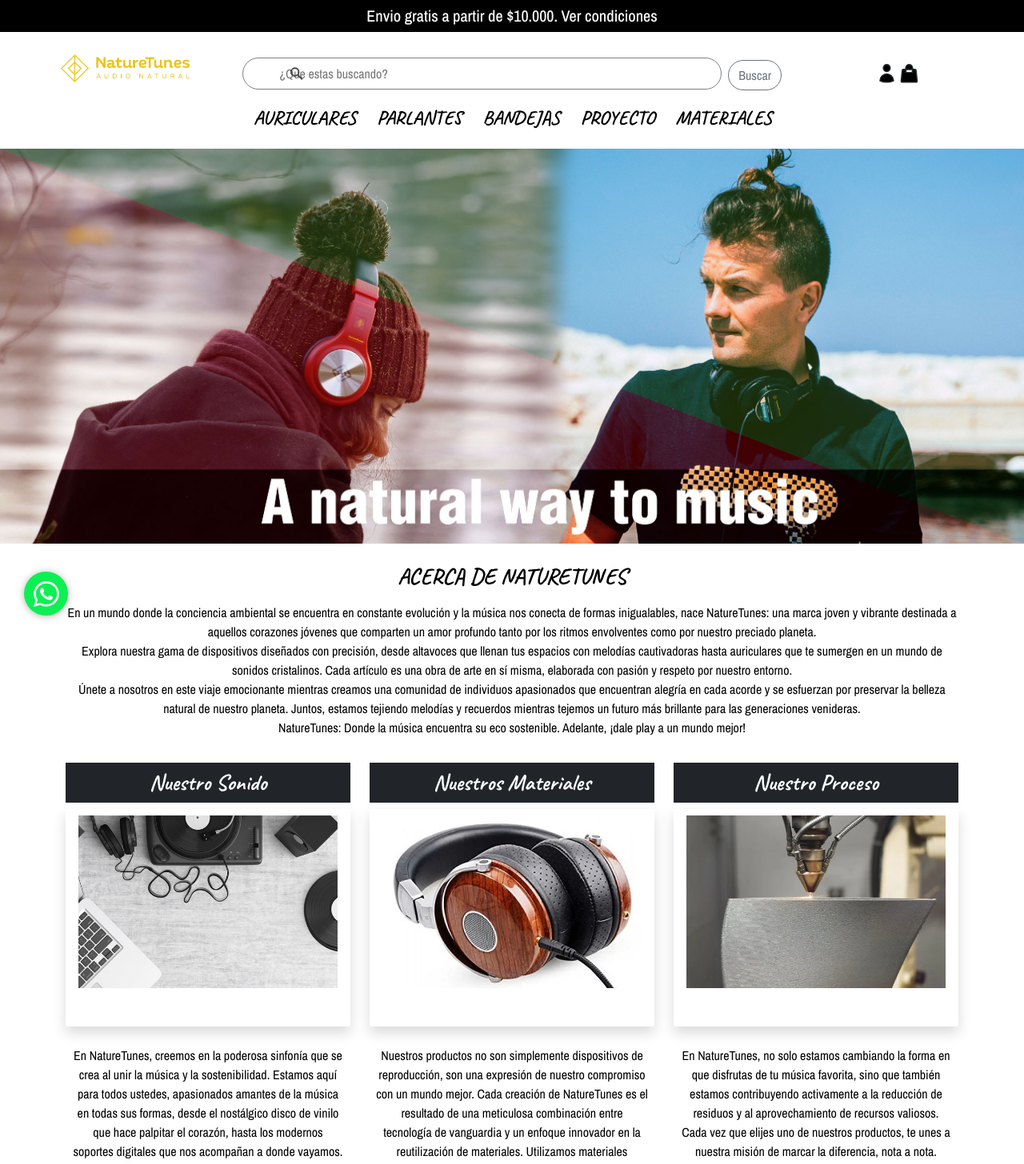
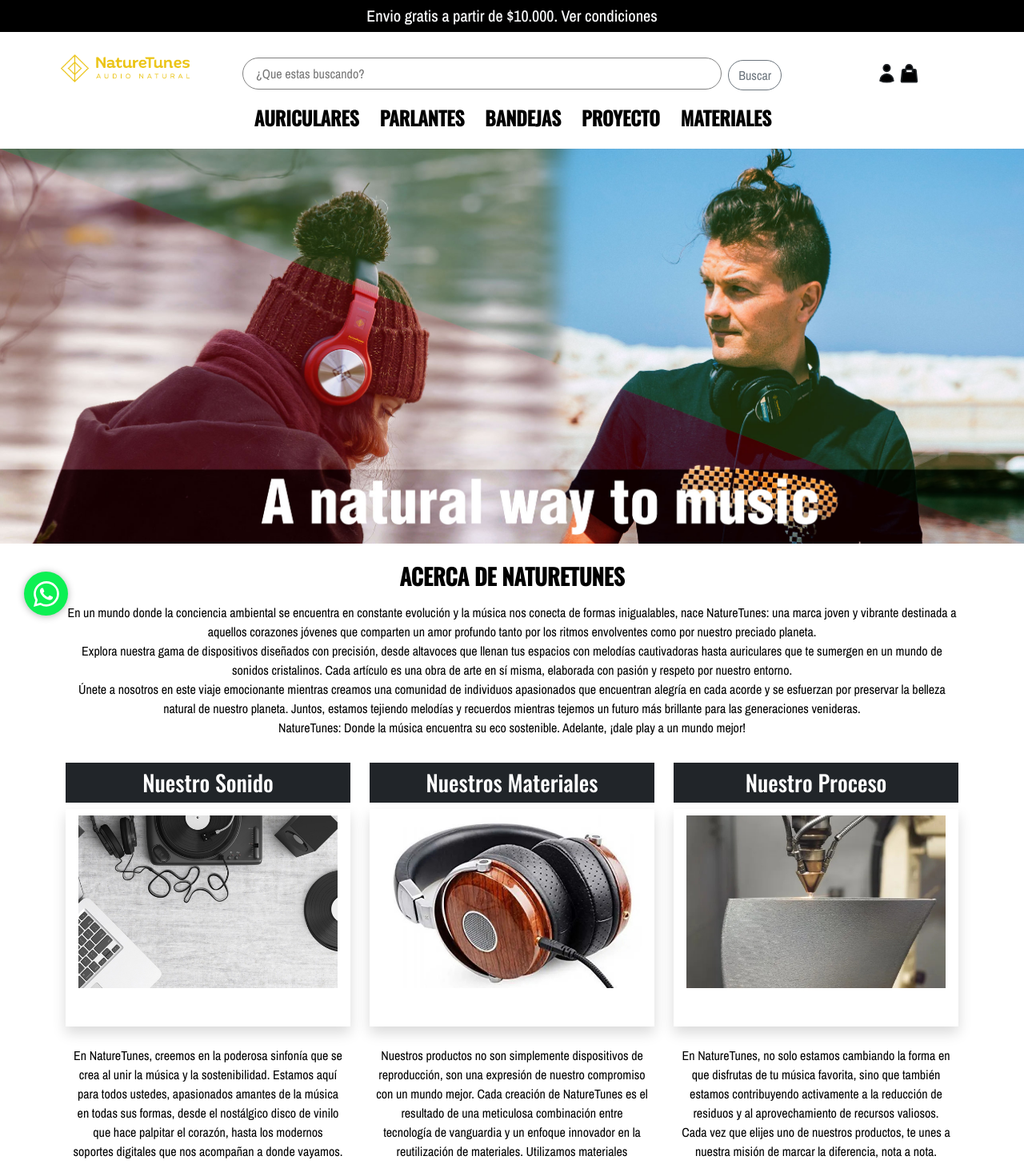
Before and after one commit to MaxiPrandi/NatureTunes, a React (Vite) app in the folder Front/: page / in a window 1280 px wide. Shown: the top 1456 px of the page at 80% size. Built offline with nearby package versions, Linux system fonts and the light colour scheme.

Commit message:
fuente Oswald

```diff
--- a/Front/public/styles/App.css
+++ b/Front/public/styles/App.css
@@ -1,5 +1,5 @@
-@import url('https://fonts.googleapis.com/css2?family=Caveat:wght@400;500;600;700&family=Roboto:wght@100&display=swap');
-@import url('https://fonts.googleapis.com/css2?family=Archivo+Narrow:ital,wght@0,400;0,500;0,600;0,700;1,400;1,500;1,600;1,700&family=Roboto:wght@100&display=swap');
+@import url('https://fonts.googleapis.com/css2?family=Archivo+Narrow:ital,wght@0,400;0,500;0,600;0,700;1,400;1,500;1,600;1,700&family=Oswald:wght@500&family=Roboto:wght@100&display=swap');
+@import url('https://fonts.googleapis.com/css2?family=Oswald:wght@200&display=swap');
 
 * {
   font-family: 'Archivo Narrow', Arial, sans-serif;
@@ -19,8 +19,8 @@
 }
 
 h2,h3,h4 {
-  font-family: 'Caveat';
-  font-weight: 600;
+  font-family: 'Oswald', sans-serif;
+  font-weight: 400;
 }
 
 .navbar {
@@ -68,7 +68,7 @@ h2,h3,h4 {
 
 
 .linkk {
-  font-family: 'Caveat';
+  font-family: 'Oswald';
   text-decoration: none;
   color: black;
   font-size: 1.5rem;
--- a/Front/src/home.jsx
+++ b/Front/src/home.jsx
@@ -38,15 +38,15 @@ const Home = () => {
 
 
                 <Row className="mb-5">
-                    <Col xs={12} md={4} className=" pt-3"><h3 className="bg-dark text-white p-2 fw-bold">Nuestro Sonido </h3>
+                    <Col xs={12} md={4} className=" pt-3"><h3 className="bg-dark text-white p-2">Nuestro Sonido </h3>
                         <div className="py-2 shadow pb-5 p-3"><Image src={Imagen2} alt="imagen sonido" fluid /></div>
                         <p className="mt-3 p-2">En NatureTunes, creemos en la poderosa sinfonía que se crea al unir la música y la sostenibilidad. Estamos aquí para todos ustedes, apasionados amantes de la música en todas sus formas, desde el nostálgico disco de vinilo que hace palpitar el corazón, hasta los modernos soportes digitales que nos acompañan a donde vayamos.</p>
                     </Col>
-                    <Col xs={12} md={4} className=" pt-3"><h3 className="bg-dark text-white p-2 fw-bold">Nuestros Materiales </h3>
+                    <Col xs={12} md={4} className=" pt-3"><h3 className="bg-dark text-white p-2">Nuestros Materiales </h3>
                         <div className="py-2 shadow pb-5 p-3"><Image src={Imagen3} alt="imagen materiales" fluid /></div>
                         <p className="mt-3 p-2">Nuestros productos no son simplemente dispositivos de reproducción, son una expresión de nuestro compromiso con un mundo mejor. Cada creación de NatureTunes es el resultado de una meticulosa combinación entre tecnología de vanguardia y un enfoque innovador en la reutilización de materiales. Utilizamos materiales reciclados de la más alta calidad para dar vida a productos que no solo te ofrecen un rendimiento excepcional, sino que también cuentan una historia de sostenibilidad y responsabilidad ambiental.</p>
                     </Col>
-                    <Col xs={12} md={4} className=" pt-3"><h3 className="bg-dark text-white p-2 fw-bold"> Nuestro Proceso</h3>
+                    <Col xs={12} md={4} className=" pt-3"><h3 className="bg-dark text-white p-2"> Nuestro Proceso</h3>
                         <div className="py-2 shadow pb-5 p-3"><Image src={Imagen4} alt="imagen fabricacion" fluid /></div>
                         <p className="mt-3 p-2">En NatureTunes, no solo estamos cambiando la forma en que disfrutas de tu música favorita, sino que también estamos contribuyendo activamente a la reducción de residuos y al aprovechamiento de recursos valiosos. Cada vez que elijes uno de nuestros productos, te unes a nuestra misión de marcar la diferencia, nota a nota.</p>
                     </Col>
--- a/Front/src/partials/Navbar.jsx
+++ b/Front/src/partials/Navbar.jsx
@@ -29,10 +29,7 @@ function NavBar() {
 
                 <Col xs={12} md={8} className="mt-4">
                     <div className="input-wrapper">
-                    <input type="search" placeholder="        ¿Que estas buscando?" className="buscador py-2 me-2 ps-3 rounded-pill" />
-                        <svg xmlns="http://www.w3.org/2000/svg" className="input-icon lupa" viewBox="0 0 20 20" fill="currentColor">
-                            <path fillRule="evenodd" d="M8 4a4 4 0 100 8 4 4 0 000-8zM2 8a6 6 0 1110.89 3.476l4.817 4.817a1 1 0 01-1.414 1.414l-4.816-4.816A6 6 0 012 8z"
-                                clipRule="evenodd" /></svg>
+                    <input type="search" placeholder="¿Que estas buscando?" className="buscador py-2 me-2 ps-3 rounded-pill" />
                         <button type="button" className="btn btn-outline-secondary rounded-pill boton">Buscar</button>
                     </div>
                 </Col>
```
